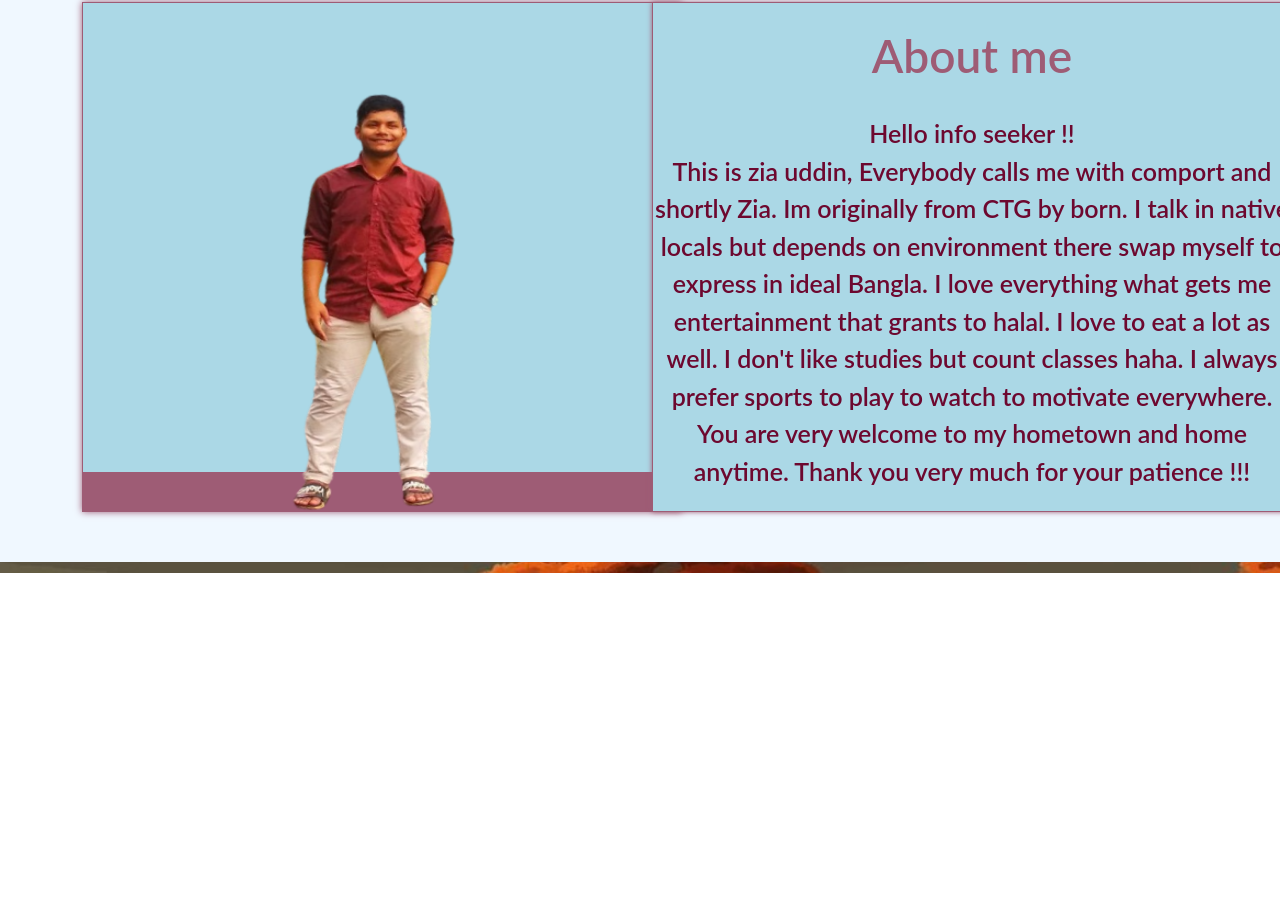
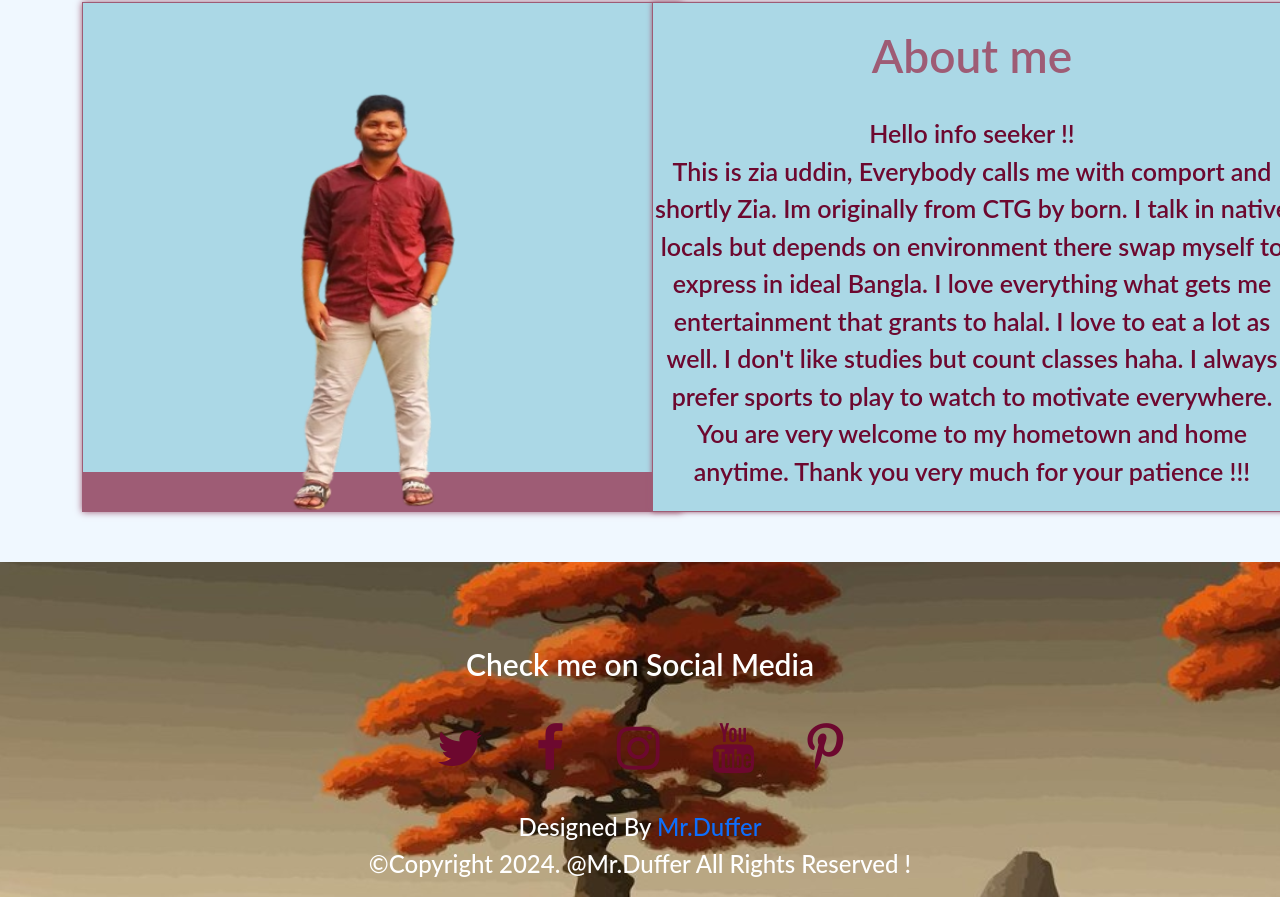
Before and after one commit to Zia-Uddin-bablu/Personal_Portfolio, a plain HTML site: page index.html in a window 1280 px wide. Shown: the part 5220-6117 px from the top of the page. Before the commit the page ends 5793 px from the top, so only its background shows below. Drawn offline with nearby package versions, Linux system fonts and the light colour scheme; a web font is replaced by a local one.

Commit message:
footer added

```diff
--- a/index.html
+++ b/index.html
@@ -382,6 +382,34 @@ healthy and delicious food for you.</p>
     </section>
 
     <!-- About me section ends  -->
+      <!-- foooter section starts -->
+
+      <footer id="footer">
+        <p>Check me on Social Media</p>
+
+        <div class="social-links">
+          <i class="fa fa-twitter"></i>
+          <i class="fa fa-facebook"></i>
+          <i class="fa fa-instagram"></i>
+          <i class="fa fa-youtube"></i>
+          <i class="fa fa-pinterest-p"></i><br>
+
+        </div>
+
+
+        <div class="ends">
+            <div class="credit">
+          <h4>Designed By <a href='#'>Mr.Duffer</a></h4>
+        </div>
+        <div class="copyright">
+          <h4>&copy;Copyright  2024. @Mr.Duffer All Rights Reserved !</h4>
+        </div>
+
+        </div>
+      </footer>
+
+      <!-- foooter section ends  -->
+
 
 
 
--- a/style.css
+++ b/style.css
@@ -379,6 +379,7 @@ body {
 #about .card2:hover {
   transform: scale(1.4);
   border-radius: 30px;
+  cursor: pointer;
 }
 #about .card1 img {
   height: 570px;
@@ -400,4 +401,44 @@ body {
 /* About me ends  */
 
 /* footer section starts  */
+
+#footer {
+  height: 335px;
+  background: transparent;
+  text-align: center;
+  padding-top: 80px;
+  color: white;
+  transition: 0.5s ease;
+}
+#footer:hover {
+  background: #abd8e6;
+  color: #6d082f;
+  transform: scale(1.1);
+}
+#footer p {
+  font-size: 30px;
+  font-weight: 600;
+}
+#footer .social-links {
+  font-size: 50px;
+  font-weight: 600;
+  color: #6d082f;
+}
+#footer .social-links i {
+  padding: 20px;
+  transition: 0.5s ease;
+  cursor: pointer;
+}
+#footer .social-links i:hover {
+  color: white;
+  padding: 20px;
+  transform: scale(1.5);
+  cursor: pointer;
+}
+#footer .ends {
+  padding-top: 20px;
+}
+#footer .ends h4 a {
+  text-decoration: none;
+}
 /* footer section ends */
```
